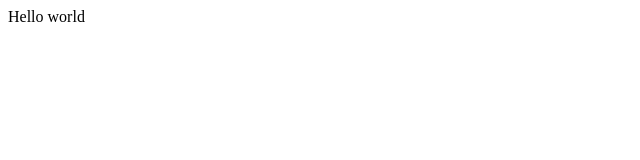
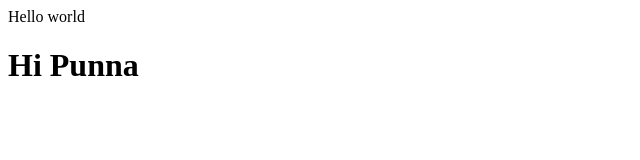
Before and after one commit to ashraogs/demo-repo2, a plain HTML site: page index.html in a window 1280 px wide. Shown: the whole page, without its empty margins (0-640 px from the left). Drawn offline with Linux system fonts and the light colour scheme.

Commit message:
Added h1 in index.html

```diff
--- a/index.html
+++ b/index.html
@@ -1,3 +1,4 @@
 <html>
     <p>Hello world</p>
+    <h1>Hi Punna</h1>
 </html>
```
